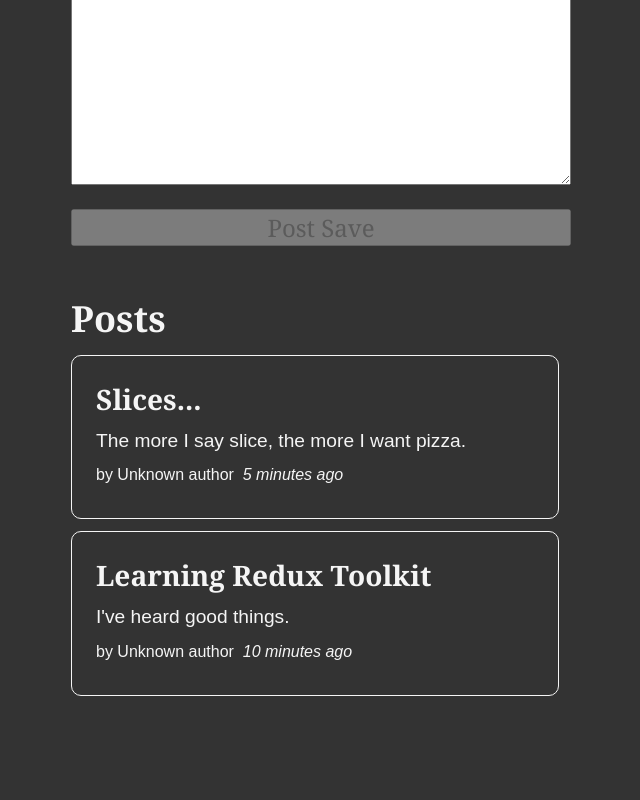
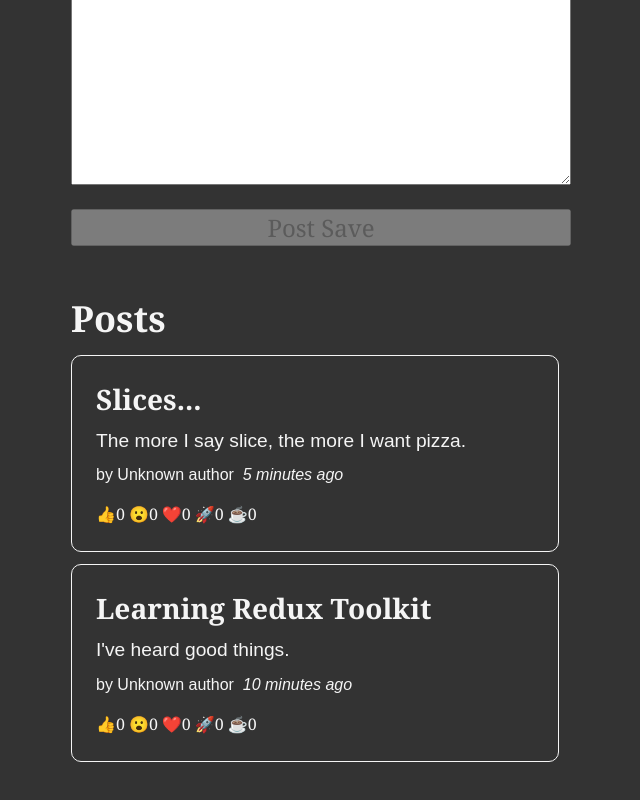
Before and after one commit to varundhand/redux-practise, a React (Vite) app: page / in a window 1280 px wide. Shown: the part 441-1241 px from the top of the page, without its empty margins (319-959 px from the left). Built offline with nearby package versions, Linux system fonts and the light colour scheme.

Commit message:
project complete

```diff
--- a/src/components/PostsList.jsx
+++ b/src/components/PostsList.jsx
@@ -3,10 +3,11 @@
 import PostAuthor from "./PostAuthor";
 import React from "react";
 import TimeAgo from "./TimeAgo";
+import ReactionButtons from "./ReactionButtons";
 
 const PostsList = () => {
   // const posts = useSelector(state => state.posts)
-  const posts = useSelector(selectAllPosts);
+  const posts = useSelector(selectAllPosts); //! key state which is passed as a prop to other components
 
   const orderedPosts = posts.slice().sort((a,b) => b.date.localeCompare(a.date)) // b.date before a.date so that descending order is returned
   // 'slice' retuns a shallow copy of the array
@@ -20,6 +21,7 @@
           <PostAuthor userId={post.userId} />
           <TimeAgo timestamp={post.date}/>
         </p>
+        <ReactionButtons post={post}/>
       </article>
     );
   });
--- a/src/components/ReactionButtons.jsx
+++ b/src/components/ReactionButtons.jsx
@@ -12,7 +12,7 @@
 
 const ReactionButtons = ({post}) => {
   const dispatch = useDispatch()
-  const reactionButtons = Object.entries(reactionEmoji).map(([name,emoji]) => {
+  const reactionButtons = Object.entries(reactionEmoji).map(([name,emoji]) => { // mapping over an object
     return (
       <button
         key={name}
```
